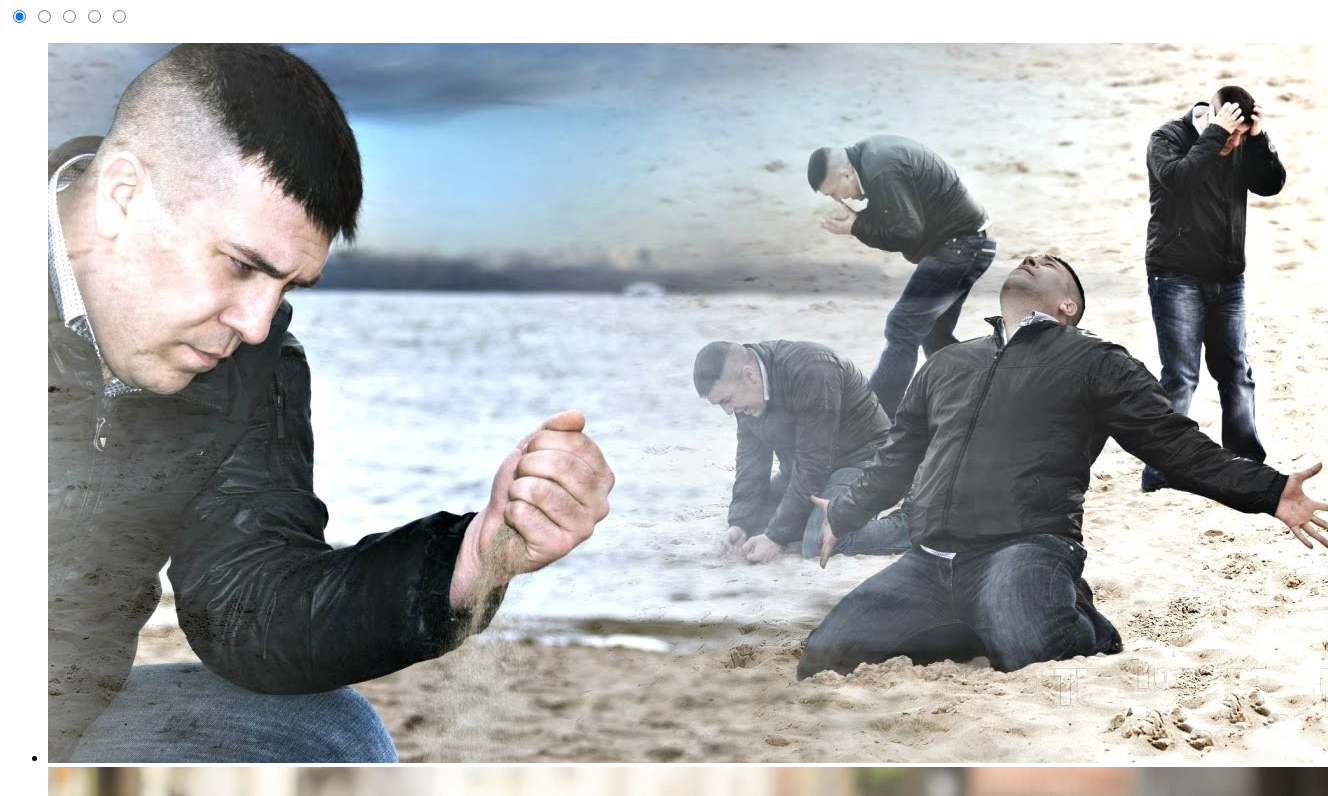
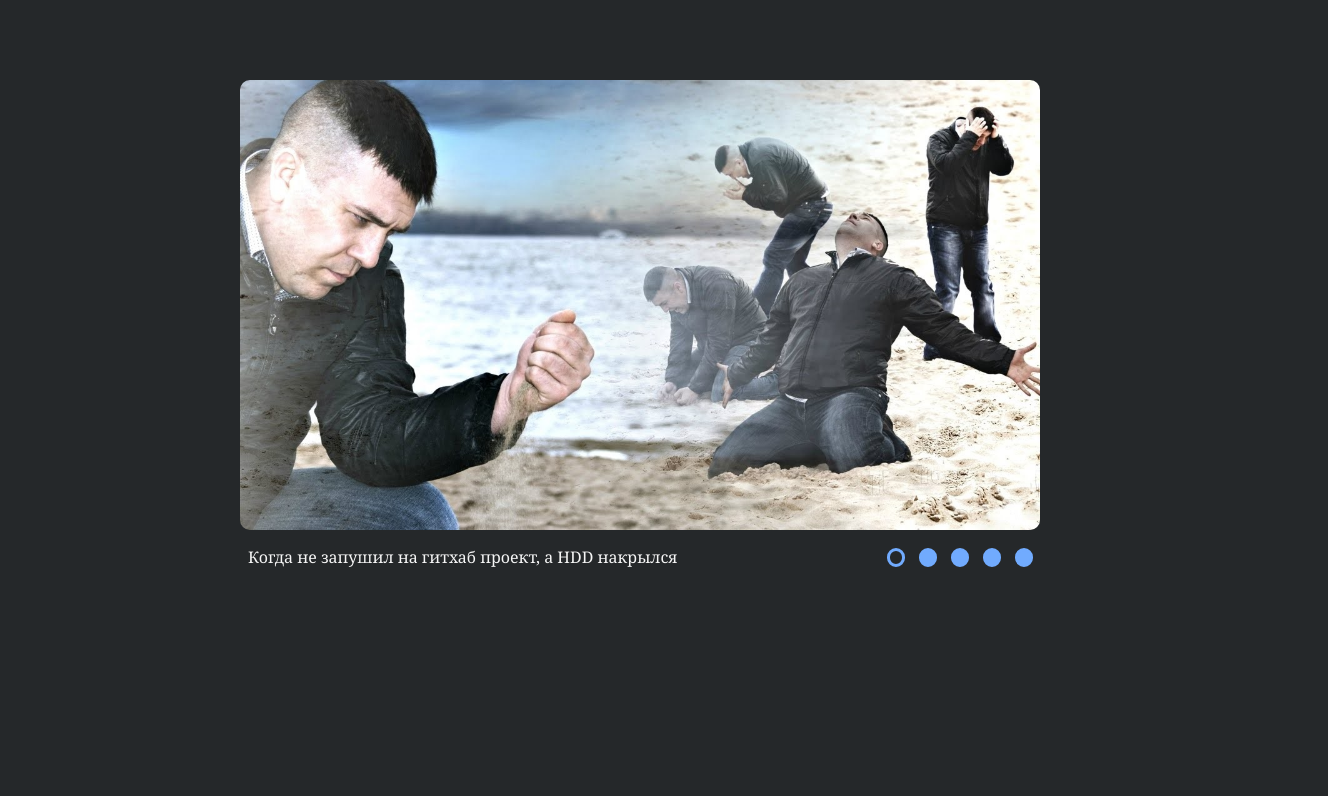
Before and after one commit to au-rinko/cssMemeSlider, a plain HTML site: page cssMemeSlider/index.html in a window 1280 px wide. Shown: the part 73-869 px from the top of the page, 1328 px wide, since content can reach past the window. After the commit the page ends 800 px from the top, so only its background shows below. Drawn offline with Linux system fonts and the light colour scheme.

Commit message:
feat: add styles for desktop (Thu, Sep 12, 2024 03:38:05 PM)

```diff
--- a/cssMemeSlider/style.css
+++ b/cssMemeSlider/style.css
@@ -1,6 +1,168 @@
 :root {
     box-sizing: border-box;
-    --color-light-l: #f6f6f6;
-    --color-dark-l: #545454;
+    --color-light: #f6f6f6;
+    --color-dark: #25282a;
+    --color-blue: #71abfe;
     --font-family: "Georgia", sans-serif;
 }
+
+img {
+    max-width: 100%;
+    height: auto;
+}
+
+.visually-hidden {
+    width: 0.001em;
+    height: 0.001em;
+    margin: -0.001em;
+    border: 0;
+    padding: 0;
+    white-space: nowrap;
+    clip-path: inset(100%);
+    clip: rect(0 0 0 0);
+    overflow: hidden;
+}
+
+.page-body {
+    margin: 0;
+    font-family: var(--font-family);
+    font-size: 1em;
+    font-style: normal;
+    font-weight: 400;
+    background: var(--color-dark);
+    color: var(--color-light);
+}
+
+.page-main {
+    margin: 0 auto;
+    height: 100vh;
+    display: flex;
+    justify-content: center;
+    align-items: center;
+}
+
+.slider__wrapper {
+    display: grid;
+    grid-template-columns: 2.5fr 0.5fr;
+    grid-template-areas: 'slider slider'
+                        'captions buttons';
+    gap: 1em;
+    width: clamp(17.5em, 87%, 50em);
+    overflow: hidden;
+}
+
+.slider__radio {
+    display: none;
+}
+
+.slider__label-list {
+    grid-area: buttons;
+    display: inline-flex;
+    justify-content: flex-end;
+    margin-top: -0.3em;
+    text-align: right;
+}
+
+.slider__label {
+    display: inline-flex;
+    justify-content: center;
+    align-items: center;
+    width: 2em;
+    height: 2em;
+    cursor: pointer;
+}
+
+.slider__label-button {
+    display: block;
+    width: 0.8em;
+    height: 0.8em;
+    background: var(--color-blue);
+    border: 0.2em solid var(--color-blue);
+    border-radius: 100%;
+}
+
+.slider__label:hover .slider__label-button{
+    background: var(--color-light);
+    border: 0.2em solid var(--color-light);
+}
+
+#sliderBtn1:checked ~ .slider__label-list .slider__label[for="sliderBtn1"] span,
+#sliderBtn2:checked ~ .slider__label-list .slider__label[for="sliderBtn2"] span,
+#sliderBtn3:checked ~ .slider__label-list .slider__label[for="sliderBtn3"] span,
+#sliderBtn4:checked ~ .slider__label-list .slider__label[for="sliderBtn4"] span,
+#sliderBtn5:checked ~ .slider__label-list .slider__label[for="sliderBtn5"] span {
+    border: 0.2em solid var(--color-blue);
+    background: var(--color-dark);
+}
+
+.slider__list {
+    grid-area: slider;
+    margin: 0;
+    padding: 0;
+    display: flex;
+    justify-content: flex-start;
+    list-style: none;
+    gap: 0;
+    width: 500%;
+    transition: all 1s;
+}
+
+.slider__item {
+    display: flex;
+    padding: 0;
+    width: 100%;
+    height: auto;
+}
+
+.slider__item img {
+    width: 100%;
+    height: auto;
+    border-radius: 0.62em;
+}
+
+.slider__caption-wrapper {
+    grid-area: captions;
+    width: 100%;
+    overflow: hidden;
+}
+
+.slider__caption-list {
+    margin: 0;
+    padding: 0;
+    padding-left: 0.5em;
+    display: flex;
+    justify-content: flex-start;
+    width: 500%;
+    transition: all 1s;
+}
+
+.slider__caption-item {
+    display: flex;
+    justify-content: flex-start;
+    width: 100%;
+}
+
+#sliderBtn1:checked ~ .slider__list,
+#sliderBtn1:checked ~ .slider__caption-wrapper .slider__caption-list {
+    transform: translateX(0);
+}
+
+#sliderBtn2:checked ~ .slider__list,
+#sliderBtn2:checked ~ .slider__caption-wrapper .slider__caption-list {
+    transform: translateX(-20%);
+}
+
+#sliderBtn3:checked ~ .slider__list,
+#sliderBtn3:checked ~ .slider__caption-wrapper .slider__caption-list {
+    transform: translateX(-40%);
+}
+
+#sliderBtn4:checked ~ .slider__list,
+#sliderBtn4:checked ~ .slider__caption-wrapper .slider__caption-list {
+    transform: translateX(-60%);
+}
+
+#sliderBtn5:checked ~ .slider__list,
+#sliderBtn5:checked ~ .slider__caption-wrapper .slider__caption-list {
+    transform: translateX(-80%);
+}
```
